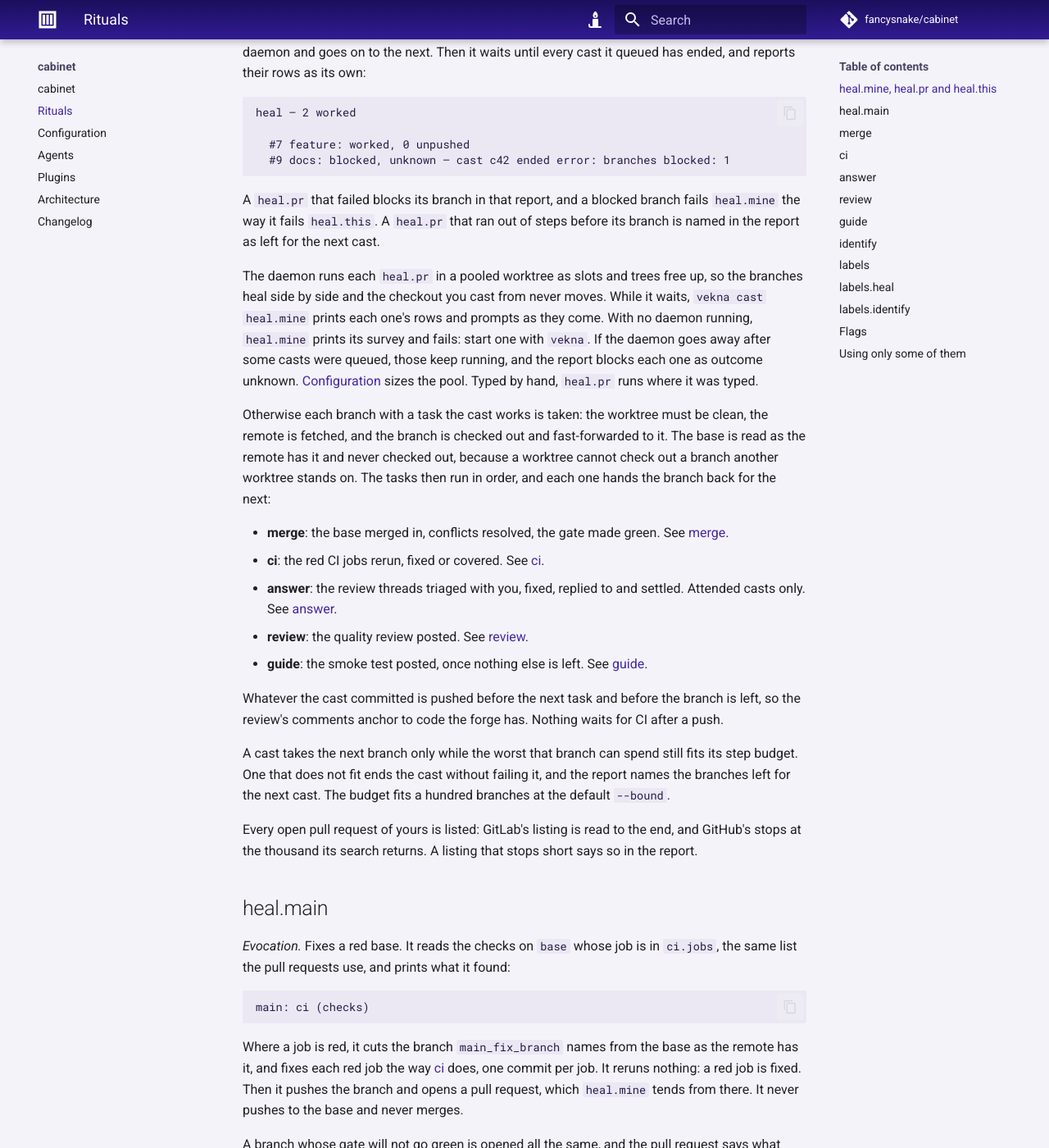
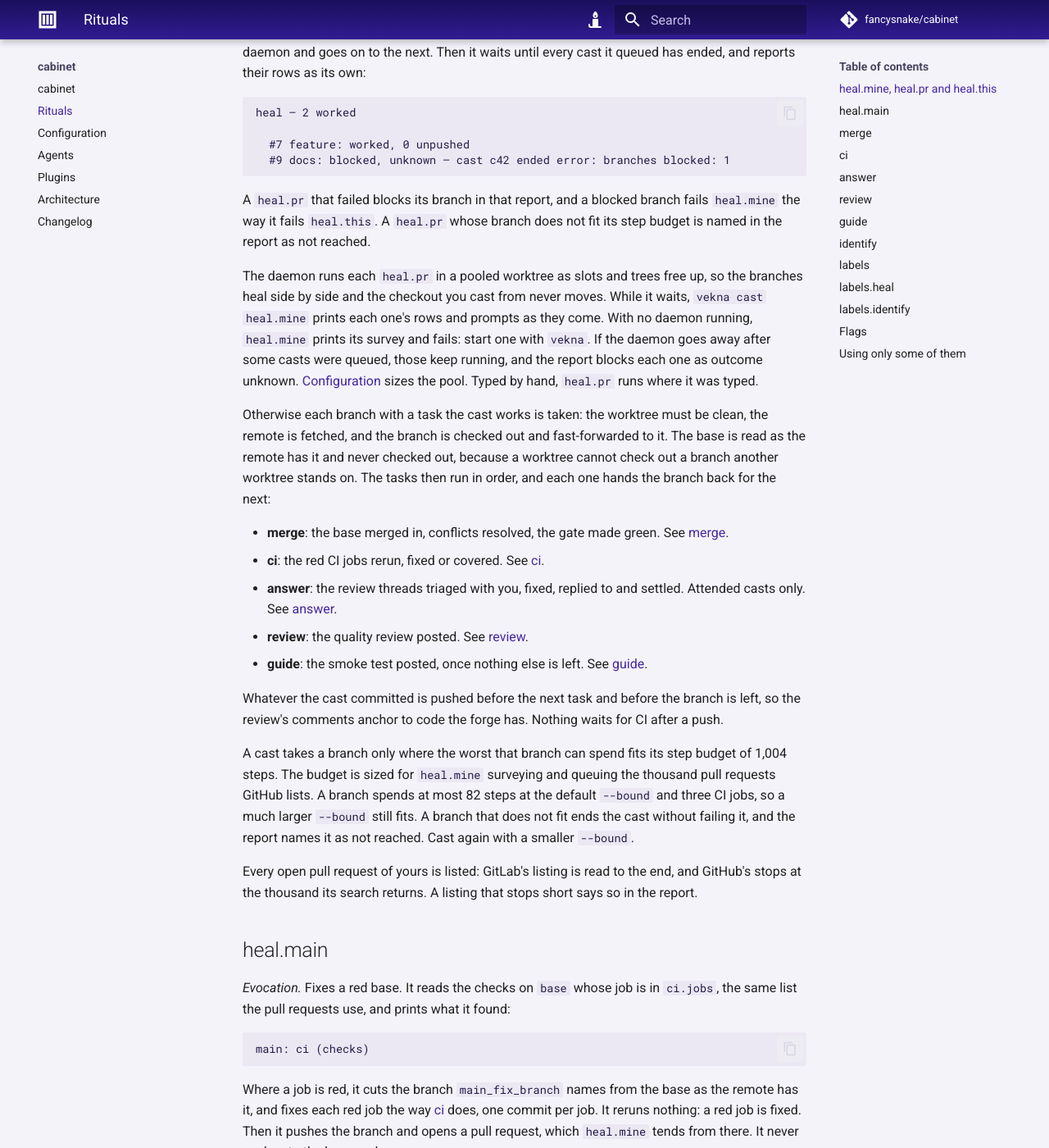
Before and after one commit to fancysnake/cabinet, an MkDocs documentation site: the page built from docs/rituals.md, in a window 1280 px wide and 1400 px high, scrolled down 1420 px. Shown: the whole window at 82% size. Built offline with MkDocs 1.6.1 and Material for MkDocs 9.7.7, drawn with Linux system fonts in a browser that asks for light colours; comment, search, counter and statistics services are not loaded.

Commit message:
edit: size heal's step budget for the casts that spend it
HEAL_STEPS was 100 * 82 + 103: a hundred branches in one cast. No cast
works a hundred branches now. heal.mine queues a heal.pr per pull request
and works none; every other heal cast works one branch.

The budget is 1000 + 4: heal.mine on the thousand pull requests GitHub's
listing stops at, a summon each, plus the muster, the last summon, attend
and chart. A one-branch cast spends 86 at the default bound and three CI
jobs; the rest is room for a bigger bound.

A branch that does not fit was reported as "left for the next cast". With
one branch per cast the next cast hits the same limit, so the report and
the manual now say "out of steps at this --bound, not reached".

Closes #130

Co-Authored-By: Claude Fable 5.2 <noreply@anthropic.com>

````diff
--- a/docs/rituals.md
+++ b/docs/rituals.md
@@ -56,9 +56,8 @@ heal — 2 worked
 ```
 
 A `heal.pr` that failed blocks its branch in that report, and a blocked
-branch fails `heal.mine` the way it fails `heal.this`. A `heal.pr` that ran
-out of steps before its branch is named in the report as left for the next
-cast.
+branch fails `heal.mine` the way it fails `heal.this`. A `heal.pr` whose
+branch does not fit its step budget is named in the report as not reached.
 
 The daemon runs each `heal.pr` in a pooled worktree as slots and trees free
 up, so the branches heal side by side and the checkout you cast from never
@@ -88,10 +87,12 @@ Whatever the cast committed is pushed before the next task and before
 the branch is left, so the review's comments anchor to code the forge has.
 Nothing waits for CI after a push.
 
-A cast takes the next branch only while the worst that branch can spend still
-fits its step budget. One that does not fit ends the cast without failing it,
-and the report names the branches left for the next cast. The budget fits a
-hundred branches at the default `--bound`.
+A cast takes a branch only where the worst that branch can spend fits its
+step budget of 1,004 steps. The budget is sized for `heal.mine` surveying and
+queuing the thousand pull requests GitHub lists. A branch spends at most 82
+steps at the default `--bound` and three CI jobs, so a much larger `--bound`
+still fits. A branch that does not fit ends the cast without failing it, and
+the report names it as not reached. Cast again with a smaller `--bound`.
 
 Every open pull request of yours is listed: GitLab's listing is read to the
 end, and GitHub's stops at the thousand its search returns. A listing that
````
Also changed, not shown: CHANGELOG.md (+7 -0 lines), 6 other files.
